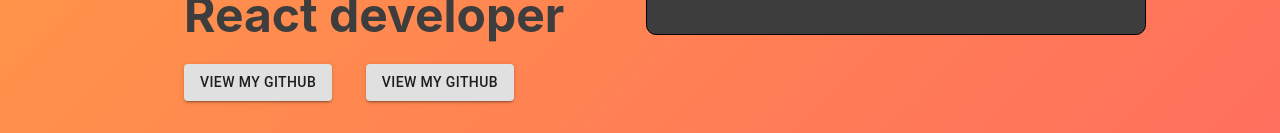
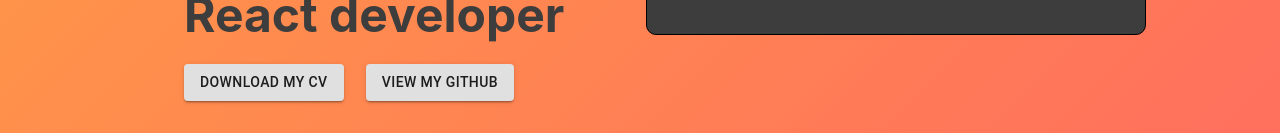
Before and after one commit to Artemy87/my-profile, a React (Create React App) app: page / in a window 1280 px wide. Shown: the part 408-541 px from the top of the page. Built offline with nearby package versions, Linux system fonts and the light colour scheme.

Commit message:
fix: button text

```diff
--- a/src/profile/Profile.js
+++ b/src/profile/Profile.js
@@ -17,7 +17,7 @@
 				</div>
 				<div className={styles.linkGroup}>
 					<Button href={myCV} download variant="contained">
-						view my github
+						download my cv
 					</Button>
 					<Button href="https://github.com/Artemy87" target='_blank' variant="contained">
 						view my github
```
